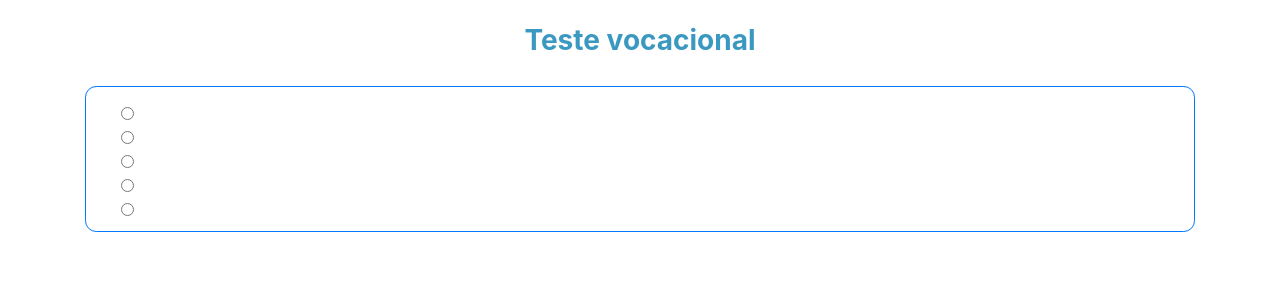
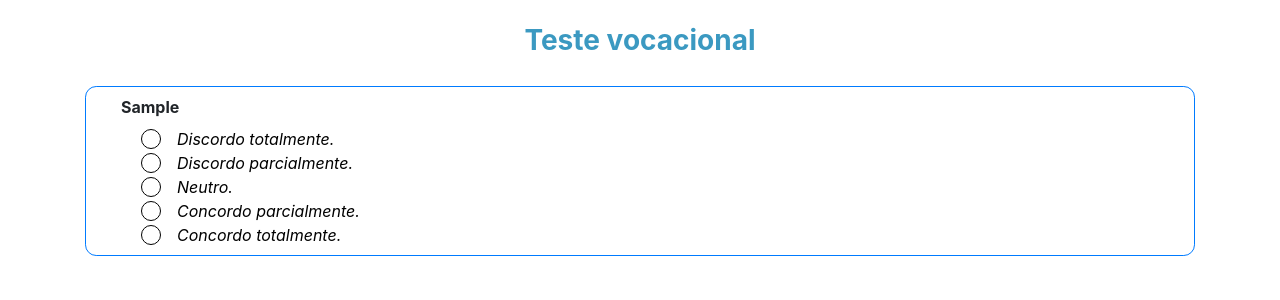
Before and after one commit to luci18530/SOUUFPB, a Django app: page /teste/ in a window 1280 px wide. Shown: the part 75-375 px from the top of the page. Run offline with Django 4.2, Linux system fonts and the light colour scheme; a user stored in the database is signed in; tables that the repository leaves empty hold one stand-in row (values such as "Sample post"); some libraries are stand-ins or nearby versions.

Commit message:
update teste

```diff
--- /dev/null
+++ b/souUfpb/app/static/css/teste.css
@@ -0,0 +1,45 @@
+label {
+    display: -webkit-box;
+    display: -ms-flexbox;
+    display: flex;
+    -webkit-box-align: center;
+        -ms-flex-align: center;
+            align-items: center;
+    margin-bottom: 10px;
+}
+
+.radio-btn {
+    height: 20px;
+    width: 20px;
+    border-radius: 100px;
+    border: 1px solid black;
+    display: block;
+    margin-right: 1rem;
+}
+
+.input-radio{
+    position: absolute;
+    opacity: 0;
+    height: 0;
+    width: 0;
+}
+
+input[type="radio"] + label {
+    color: black;
+    font-style: italic;
+}
+
+input[type="radio"]:checked + label span {
+    color: #3b99c1;
+    font-weight: bold;
+}
+
+input[type="radio"]:checked + label .radio-btn {
+    background: radial-gradient(circle, #3b99c1 45%, transparent 50%);
+}
+
+.pagination {
+    display: flex;
+    justify-content: center;
+    padding-bottom: 10vh;
+}
--- a/souUfpb/app/templates/app/teste.html
+++ b/souUfpb/app/templates/app/teste.html
@@ -4,40 +4,43 @@
 
 {% block content %}
 
+<link rel="stylesheet" href="{% static 'css/teste.css' %}">
+<script type="text/javascript" src="{% static 'js/teste.js' %}" pg = "{{perguntas.number}}"></script>
+
 <h2 style="padding-bottom: 20px;" class="custom-title text-center">Teste vocacional</h2>
 
     {% for pergunta in perguntas %}
     <div class="container mb-4 py-2 border border-primary" style="border-radius: 0.7em">
         <div class="form-check">
-            <p class="mb-2"> {{ pergunta.descricao }}</p>
+            <p class="mb-2" style="font-weight: bold;"> {{ pergunta.pergunta }}</p>
             <div class="form-check">
-                <input class="form-check-input" type="radio" name="{{ pergunta.descricao }}" id="opcao_1" value="opcao_1">
-                <label class="form-check-label" for="opcao_1">
-                {{ pergunta.opcao_1 }}
+                <input class="input-radio" type="radio" name="{{ pergunta.id }}" id="opcao_1_{{ pergunta.id }}" value="-2">
+                <label class="form-check-label" for="opcao_1_{{ pergunta.id }}">
+                    <div class="radio-btn"></div><span>Discordo totalmente.</span>
                 </label>
             </div>
             <div class="form-check">
-                <input class="form-check-input" type="radio" name="{{ pergunta.descricao }}" id="opcao_2" value="opcao_2">
-                <label class="form-check-label" for="opcao_2">
-                {{ pergunta.opcao_2 }}
+                <input class="input-radio" type="radio" name="{{ pergunta.id }}" id="opcao_2_{{ pergunta.id }}" value="-1">
+                <label class="form-check-label" for="opcao_2_{{ pergunta.id }}">
+                    <div class="radio-btn"></div><span>Discordo parcialmente.</span>
                 </label>
             </div>
             <div class="form-check">
-                <input class="form-check-input" type="radio" name="{{ pergunta.descricao }}" id="opcao_3" value="opcao_3">
-                <label class="form-check-label" for="opcao_3">
-                {{ pergunta.opcao_3 }}
+                <input class="input-radio" type="radio" name="{{ pergunta.id }}" id="opcao_3_{{ pergunta.id }}" value="0">
+                <label class="form-check-label" for="opcao_3_{{ pergunta.id }}">
+                    <div class="radio-btn"></div><span>Neutro.</span>
                 </label>
             </div>
             <div class="form-check">
-                <input class="form-check-input" type="radio" name="{{ pergunta.descricao }}" id="opcao_4" value="opcao_4">
-                <label class="form-check-label" for="opcao_4">
-                {{ pergunta.opcao_4 }}
+                <input class="input-radio" type="radio" name="{{ pergunta.id }}" id="opcao_4_{{ pergunta.id }}" value="1">
+                <label class="form-check-label" for="opcao_4_{{ pergunta.id }}">
+                    <div class="radio-btn"></div><span>Concordo parcialmente.</span>
                 </label>
             </div>
             <div class="form-check">
-                <input class="form-check-input" type="radio" name="{{ pergunta.descricao }}" id="opcao_5" value="opcao_5">
-                <label class="form-check-label" for="opcao_5">
-                {{ pergunta.opcao_5 }}
+                <input class="input-radio" type="radio" name="{{ pergunta.id }}" id="opcao_5_{{ pergunta.id }}" value="2">
+                <label class="form-check-label" for="opcao_5_{{ pergunta.id }}">
+                    <div class="radio-btn"></div><span>Concordo totalmente.</span>
                 </label>
             </div>
         </div>
@@ -48,7 +51,7 @@
     {% if perguntas.has_other_pages %}
     <nav aria-label="paginacao">
         <ul class="pagination">
-            {% if users.has_previous %}
+            {% if perguntas.has_previous %}
             <li class="page-item"><a class="page-link" href="?page={{ perguntas.previous_page_number }}">&laquo;</a></li>
             {% else %}
             <li class="page-item disabled"><span class="page-link">&laquo;</span></li>
```
Also changed, not shown: souUfpb/app/static/css/detalhes_curso.css (+0 -14 lines), souUfpb/app/static/js/teste.js (added, +45 -0 lines).
